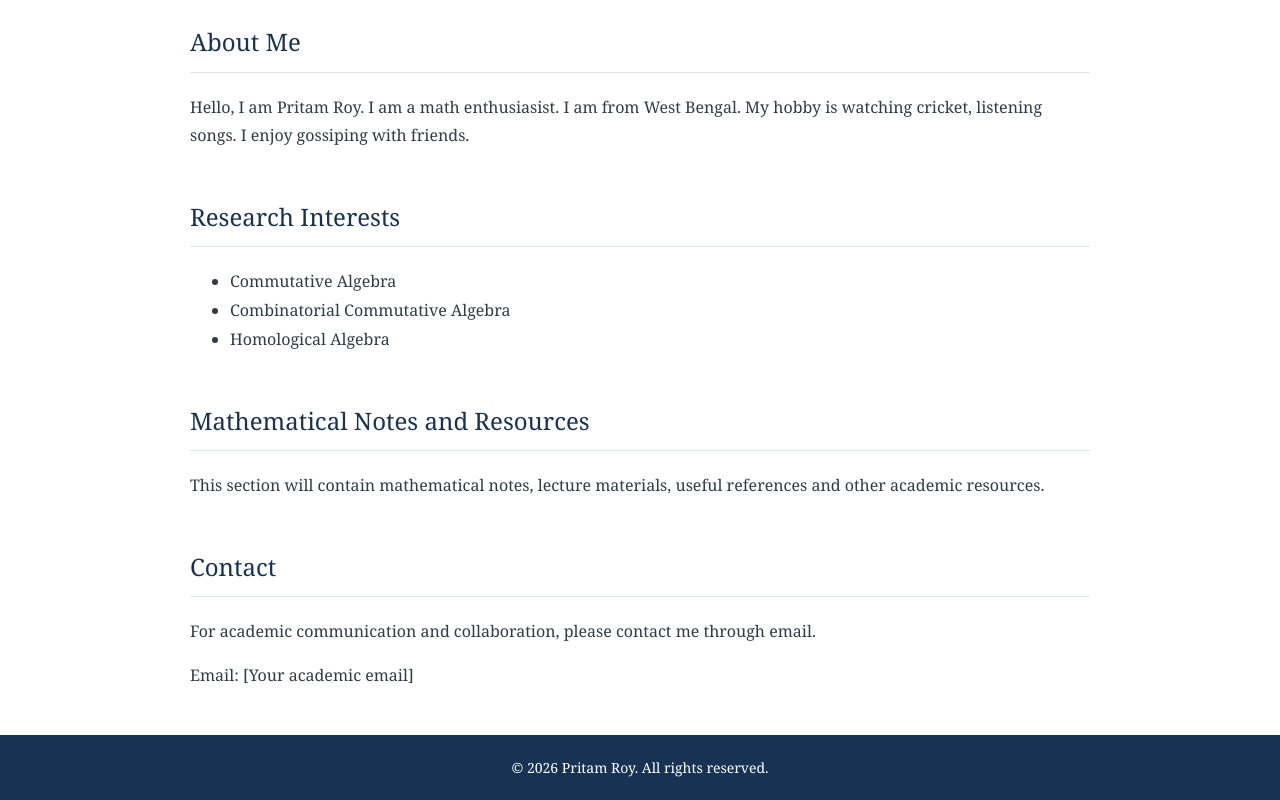
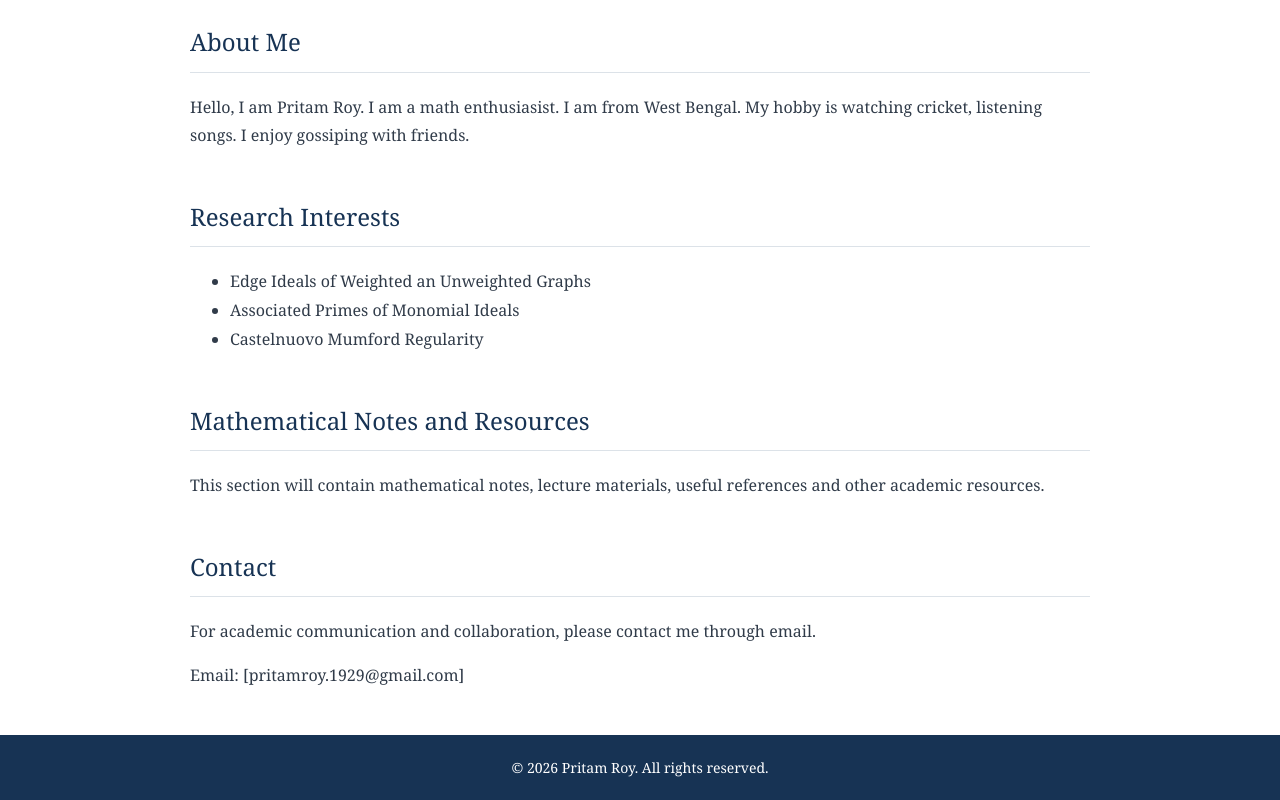
Before and after one commit to Pritam-Roy-1234/Pritam-Roy.github.io, a plain HTML site: page index.html in a window 1280 px wide. Shown: the part 511-1311 px from the top of the page. Drawn offline with Linux system fonts and the light colour scheme.

Commit message:
Update index.html

```diff
--- a/index.html
+++ b/index.html
@@ -134,9 +134,10 @@ footer {
 <section id="research">
     <h2>Research Interests</h2>
     <ul>
-        <li>Commutative Algebra</li>
-        <li>Combinatorial Commutative Algebra </li>
-        <li>Homological Algebra</li>
+        <li>Edge Ideals of Weighted an Unweighted Graphs</li>
+        <li>Associated Primes of Monomial Ideals</li>
+        <li> Castelnuovo Mumford Regularity </li>
+
     </ul>
 </section>
 
@@ -155,7 +156,7 @@ footer {
         For academic communication and collaboration,
         please contact me through email.
     </p>
-    <p>Email: [Your academic email]</p>
+    <p>Email: [pritamroy.1929@gmail.com]</p>
 </section>
 
 </main>
```
